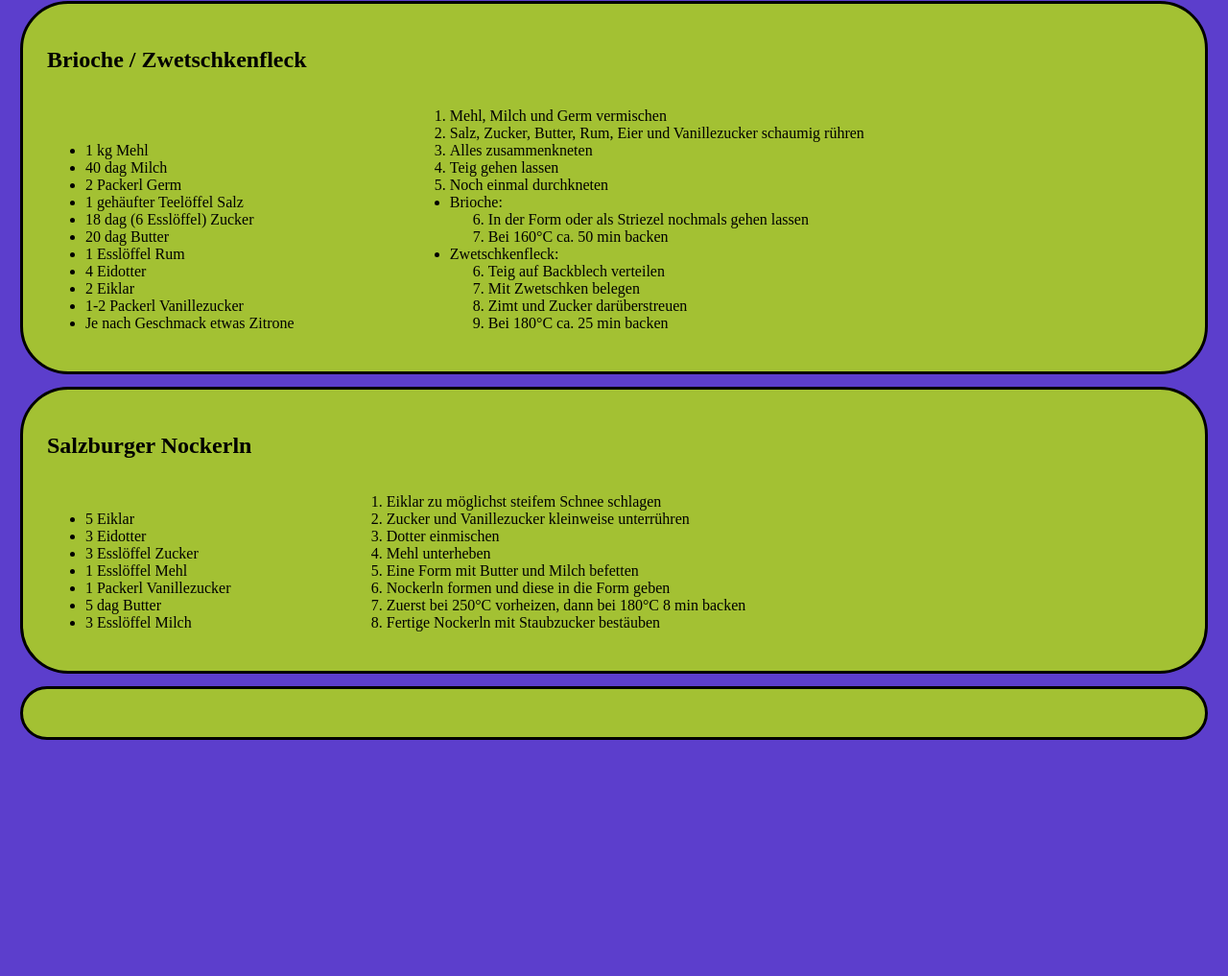
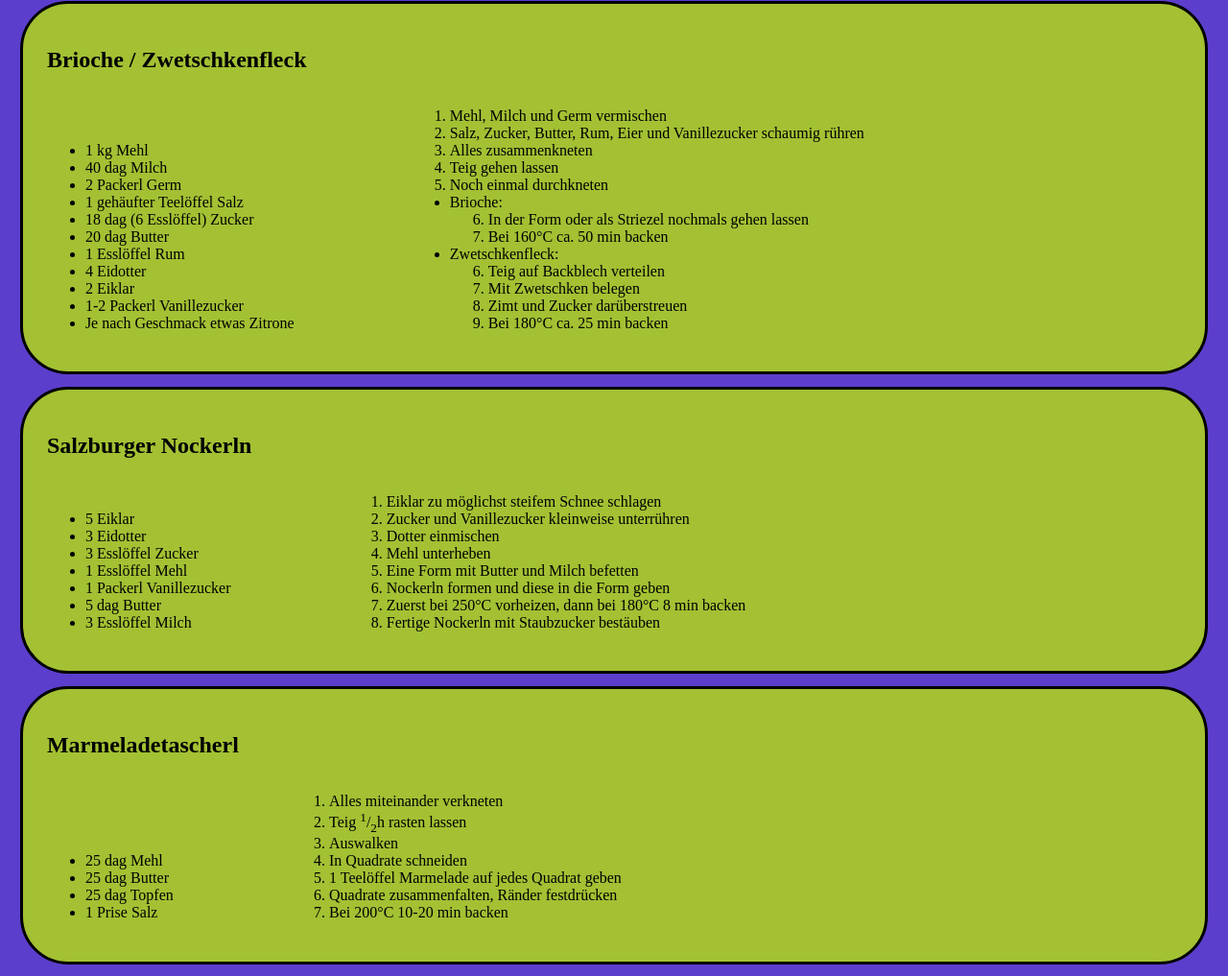
Before and after one commit to rezeptesammlung/rezeptesammlung, a plain HTML site: page index.html in a window 1280 px wide. Shown: the part 2394-3411 px from the top of the page at 96% size. Before the commit the page ends 3178 px from the top, so only its background shows below. Drawn offline with Linux system fonts and the light colour scheme.

Commit message:
Added Marmeladetascherl

```diff
--- a/index.html
+++ b/index.html
@@ -225,7 +225,22 @@
 
 <!-- Marmeladetascherl -->
 <div class="rezept">
-
+    <h2>Marmeladetascherl</h2>
+    <ul>
+        <li>25 dag Mehl</li>
+        <li>25 dag Butter</li>
+        <li>25 dag Topfen</li>
+        <li>1 Prise Salz</li>
+    </ul>
+    <ol>
+        <li>Alles miteinander verkneten</li>
+        <li>Teig <sup>1</sup>/<sub>2</sub>h rasten lassen</li>
+        <li>Auswalken</li>
+        <li>In Quadrate schneiden</li>
+        <li>1 Teelöffel Marmelade auf jedes Quadrat geben</li>
+        <li>Quadrate zusammenfalten, Ränder festdrücken</li>
+        <li>Bei 200°C 10-20 min backen</li>
+    </ol>
 </div>
 
 </body>
```
